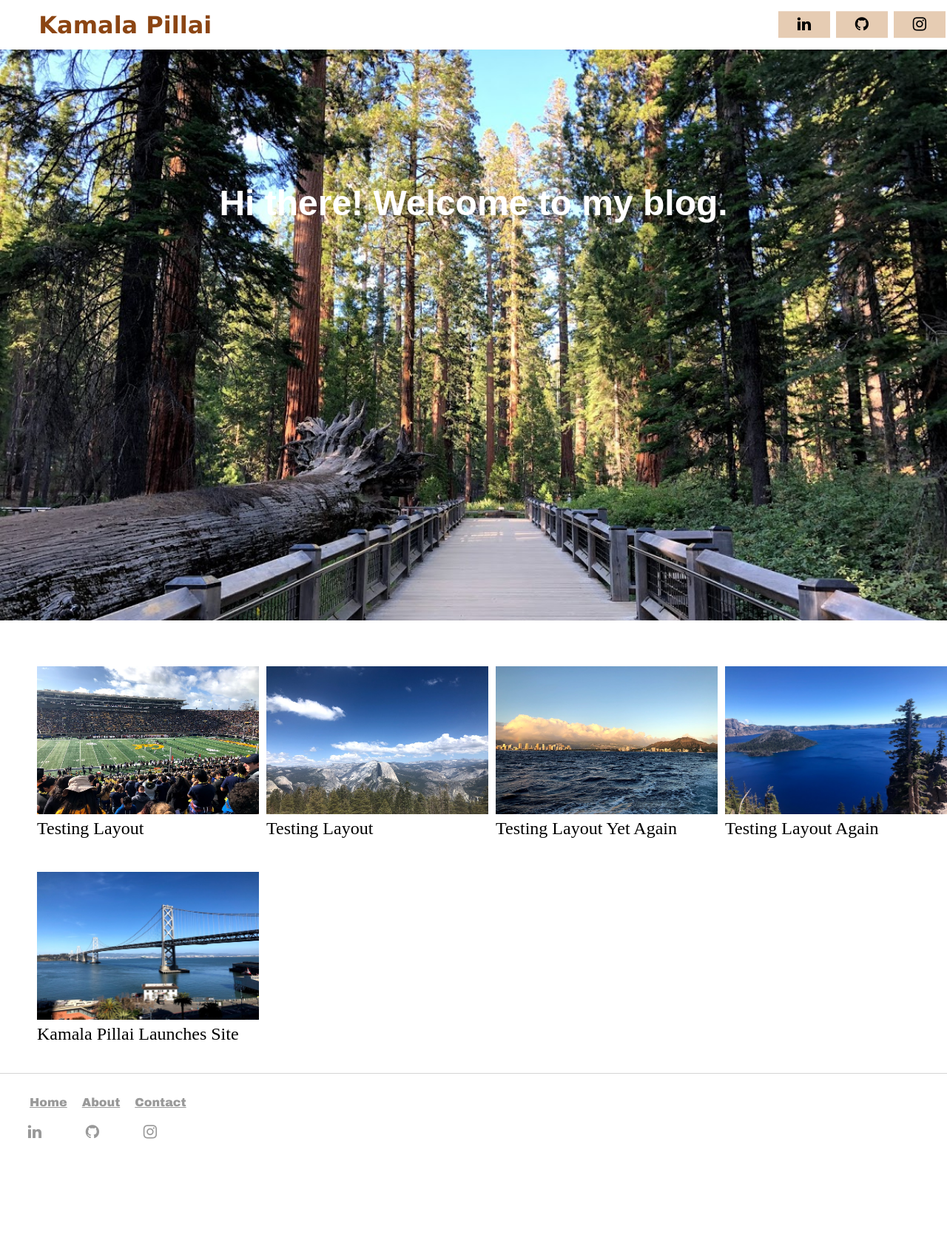
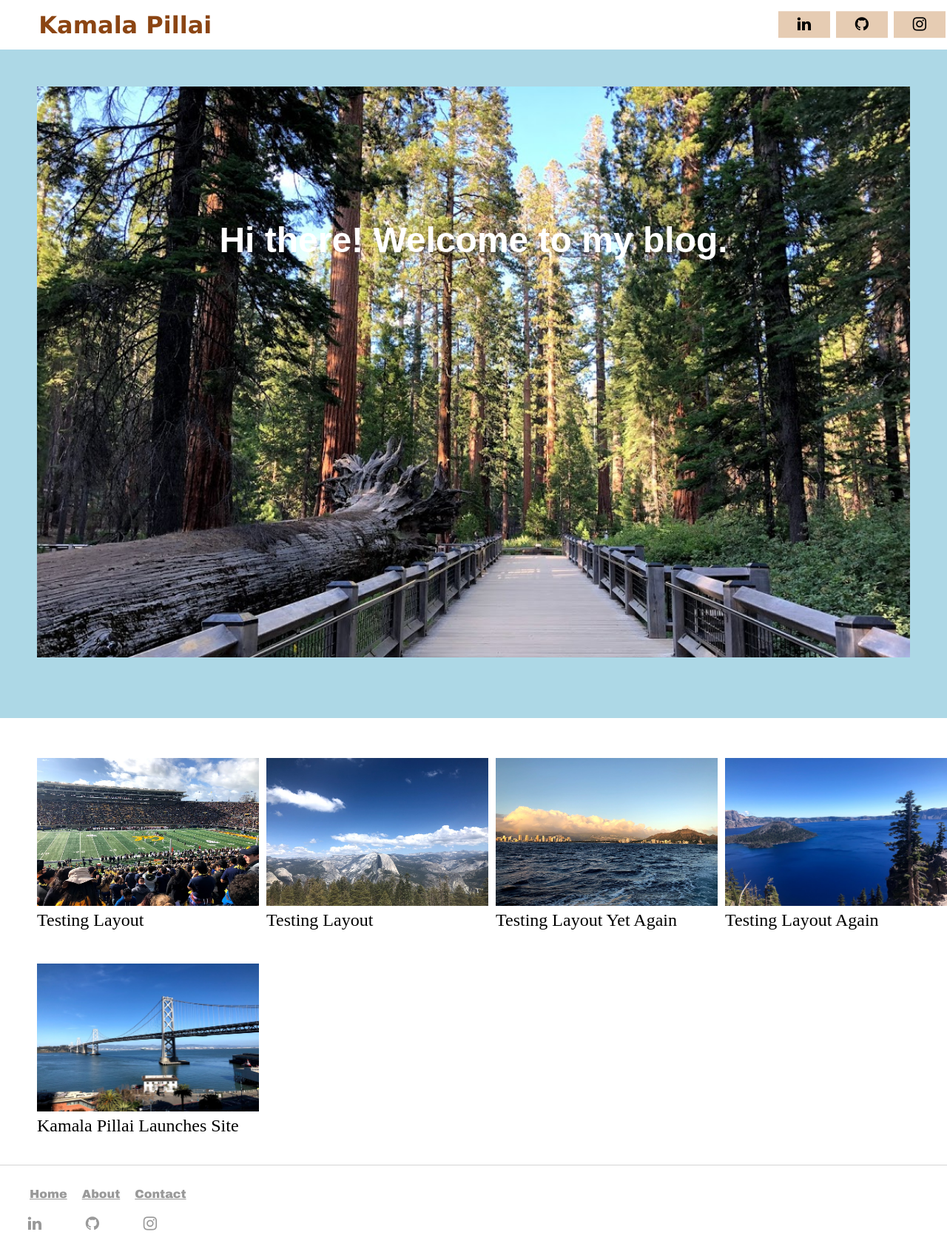
Before and after one commit to kpill/kpill.github.io, a Jekyll site: the page built from index.html, in a window 1280 px wide. Shown: the whole page at 74% size. Built offline with Jekyll 4.4.1, drawn with Linux system fonts in a browser that asks for light colours; before the commit the page ends 1565 px from its top, so only the background shows below that.

Commit message:
Update index.html

```diff
--- a/index.html
+++ b/index.html
@@ -3,7 +3,9 @@ layout: default
 title: Kamala Pillai's Blog
 ---
 <div class="welcome">
+	<div class="welcome-box">
 	<h1 class="welcome">Hi there! Welcome to my blog.</h1>
+	</div>
 </div>
 
 <ul class="posts">
```
